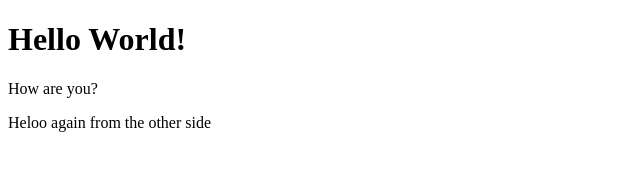
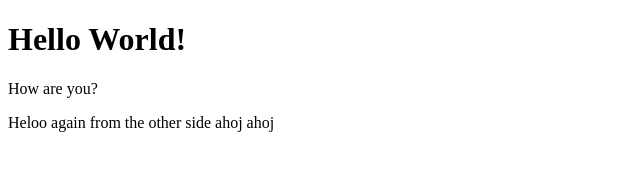
Before and after one commit to siewik/learngit, a plain HTML site: page index.html in a window 1280 px wide. Shown: the full height of the page, 0-640 px from the left. Drawn offline with Linux system fonts and the light colour scheme.

Commit message:
Update index.html

```diff
--- a/index.html
+++ b/index.html
@@ -9,7 +9,7 @@
 <body>
     <h1>Hello World!</h1>
     <p>How are you?</p>
-    Heloo again from the other side
+    Heloo again from the other side ahoj ahoj
 
 </body>
 </html>
```
